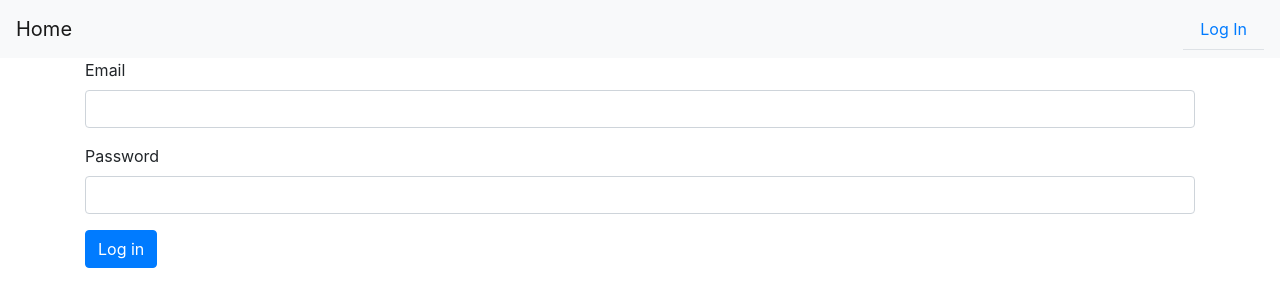
After one commit to jaustinmiles/CleanupCoordinator, a Flask app: page /login in a window 1280 px wide. The commit adds this page. Shown: the top 307 px of the page. Run offline with Flask 2, Linux system fonts and the light colour scheme; some libraries are stand-ins or nearby versions.

Commit message:
add basic login features

```diff
--- a/app.py
+++ b/app.py
@@ -1,10 +1,12 @@
 import os
-from flask import Flask, render_template, redirect, url_for, request
+from flask import Flask, render_template, redirect, url_for, request, flash
+from flask_login import UserMixin, LoginManager, login_required, login_user, logout_user
 from flask_sqlalchemy import SQLAlchemy
 from flask_migrate import Migrate
 from twilio.twiml.messaging_response import MessagingResponse
+from werkzeug.security import generate_password_hash, check_password_hash
 
-from utils.components import GenerateMembersButton, GenerateScheduleButton, AssignTasksButton
+from utils.components import GenerateMembersButton, GenerateScheduleButton, AssignTasksButton, LoginForm
 
 # Initial setup for the Flask app and migration capabilities of the database, along with the instantiation
 # of the global variable db
@@ -18,6 +20,9 @@ app.config['SECRET_KEY'] = 'mysecretkey'
 db = SQLAlchemy(app)
 Migrate(app, db)
 
+login_manager = LoginManager()
+login_manager.init_app(app)
+login_manager.login_view = 'login'
 
 # Models
 
@@ -148,6 +153,27 @@ class Assignment(db.Model):
         self.response = response
 
 
+@login_manager.user_loader
+def load_user(user_id):
+    return User.query.get(user_id)
+
+
+class User(db.Model, UserMixin):
+
+    id = db.Column(db.Integer, primary_key=True)
+    email = db.Column(db.String(64), unique=True, index=True)
+    username = db.Column(db.String(64), unique=True, index=True)
+    password_hash = db.Column(db.String(128))
+
+    def __init__(self, email, username, password):
+        self.email = email
+        self.username = username
+        self.password_hash = generate_password_hash(password)
+
+    def check_password(self, password):
+        return check_password_hash(self.password_hash, password)
+
+
 @app.route('/', methods=['GET', 'POST'])
 def index():
     """
@@ -159,6 +185,7 @@ def index():
 
 
 @app.route('/members', methods=['GET', 'POST'])
+@login_required
 def members():
     """
     page that contains all the members' data. Initially, it is blank. If the generate members button is
@@ -187,6 +214,7 @@ def members():
 
 
 @app.route('/member/<identifier>')
+@login_required
 def member_page(identifier):
     """
     page for a single member. Identifier corresponds to the unique database id, used to retrieve the member. Once
@@ -199,6 +227,7 @@ def member_page(identifier):
 
 
 @app.route('/task/<identifier>')
+@login_required
 def task_page(identifier):
     """
     similar to member_page, task_page is the page for a single task, containing all of its information.
@@ -210,6 +239,7 @@ def task_page(identifier):
 
 
 @app.route('/assignment', methods=['GET', 'POST'])
+@login_required
 def assignment():
     """
     Assignment represents the page for the user to generate the tasks from the google sheet, along with the button
@@ -241,6 +271,7 @@ def assignment():
 
 
 @app.route('/final_assignments', methods=['GET', 'POST'])
+@login_required
 def final_assignments():
     """
     final assignments utilizes the Assigner object from modules.TaskAssigner to properly assign tasks according to
@@ -318,6 +349,7 @@ def final_assignments():
 
 
 @app.route('/text_report', methods=['GET', 'POST'])
+@login_required
 def text_report():
     """
     The text_report tries to retrieve assignments from the database for use with the TextClient module. For each
@@ -339,6 +371,7 @@ def text_report():
 
 
 @app.route('/assignment_status', methods=['GET', 'POST'])
+@login_required
 def assignment_status():
     """
     The assignment status page is responsible for reporting the results of the member-cleanup hour assignments. The
@@ -403,6 +436,7 @@ def reply():
 
 
 @app.route('/delete', methods=['GET', 'POST'])
+@login_required
 def delete():
     """
     Easy button click function to clear the entire database at the beginning of each week. When this happens, all
@@ -428,5 +462,31 @@ def delete():
     return render_template('delete.html')
 
 
+@app.route('/login', methods=['GET', 'POST'])
+def login():
+    form = LoginForm()
+    if form.validate_on_submit():
+        user = User.query.filter_by(email=form.email.data).first()
+        if user is not None and user.check_password(form.password.data):
+            login_user(user)
+            flash(f"Welcome, {user.username}")
+
+            next_request = request.args.get('next')
+
+            if next_request is None or next_request[0] != '/':
+                next_request = url_for('index')
+
+            return redirect(next_request)
+    return render_template('login.html', form=form)
+
+
+@app.route('/logout')
+@login_required
+def logout():
+    logout_user()
+    flash("You have successfully logged out!")
+    return redirect(url_for('index'))
+
+
 if __name__ == '__main__':
     app.run(debug=True)
--- a/templates/base.html
+++ b/templates/base.html
@@ -11,6 +11,7 @@
 <body>
 <nav class="navbar navbar-light bg-light">
     <a class="navbar-brand" href="{{ url_for('index')}}">Home</a>
+    {% if current_user.is_authenticated %}
         <ul class="nav nav-tabs">
             <li class="nav-item">
                 <a class="nav-link" href="{{ url_for('members')}}">Members<span class="sr-only">(current)</span></a>
@@ -24,7 +25,18 @@
             <li class="nav-item">
                 <a class="nav-link" href="{{ url_for('delete')}}">Clean Database<span class="sr-only">(current)</span></a>
             </li>
+            <li class="nav-item">
+                <a class="nav-link" href="{{ url_for('logout') }}">Log out<span class="sr-only">(current)</span></a>
+            </li>
         </ul>
+    {% else %}
+        <ul class="nav nav-tabs">
+        <li class="nav-item">
+            <a class="nav-link" href="{{ url_for('login') }}">Log In<span class="sr-only">(current)</span></a>
+        </li>
+        </ul>
+    {% endif %}
+
 </nav>
 {% block content %}
 
--- a/templates/index.html
+++ b/templates/index.html
@@ -3,6 +3,6 @@
 {% block content %}
     <br>
     <div class="jumbotron" style="margin-right: 5%; margin-left: 5%">
-        <h1>Welcome to the Cleanup Coordinator!</h1>
+        <h1 align="center">Welcome to the Cleanup Coordinator!</h1>
     </div>
 {% endblock %}
--- /dev/null
+++ b/templates/login.html
@@ -0,0 +1,20 @@
+{% extends "base.html" %}
+
+{% block content %}
+
+<div class="container">
+        <form method="POST">
+            {{ form.hidden_tag() }}
+            <div class="form-group">
+                {{ form.email.label }}
+                {{ form.email(class="form-control") }}
+            </div>
+            <div class="form-group">
+                {{ form.password.label }}
+                {{ form.password(class="form-control") }}
+            </div>
+            {{ form.submit(class="btn btn-primary") }}
+        </form>
+    </div>
+
+{% endblock %}
--- a/utils/components.py
+++ b/utils/components.py
@@ -1,5 +1,6 @@
 from flask_wtf import FlaskForm
-from wtforms import SubmitField
+from wtforms import SubmitField, StringField, PasswordField
+from wtforms.validators import DataRequired, Email
 
 
 class GenerateMembersButton(FlaskForm):
@@ -12,3 +13,9 @@ class GenerateScheduleButton(FlaskForm):
 
 class AssignTasksButton(FlaskForm):
     submit = SubmitField('Assign Tasks')
+
+
+class LoginForm(FlaskForm):
+    email = StringField('Email', validators=[DataRequired(), Email()])
+    password = PasswordField('Password', validators=[DataRequired()])
+    submit = SubmitField('Log in')
```
Also changed, not shown: migrations/versions/48372b7e85ab_add_user_model.py (added, +38 -0 lines), data.sqlite, 1 other file. Lines whose indentation alone changed are shown as unchanged.
